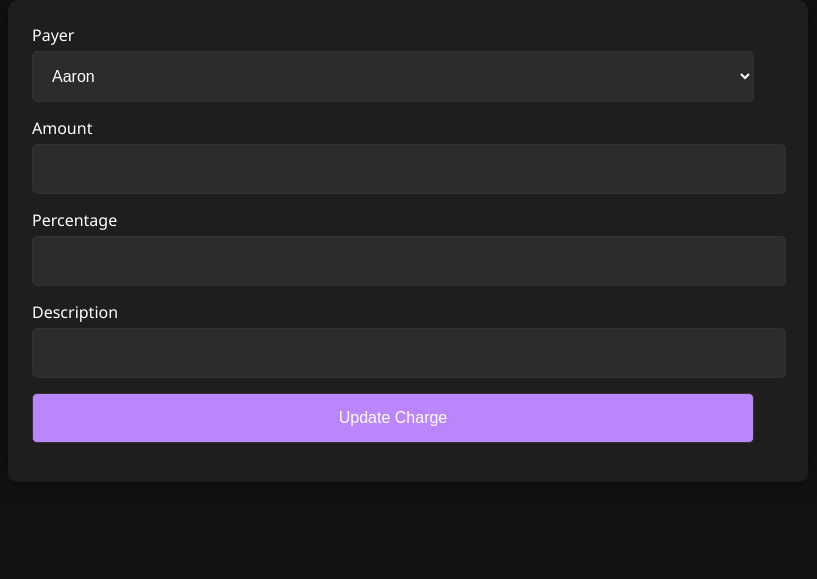
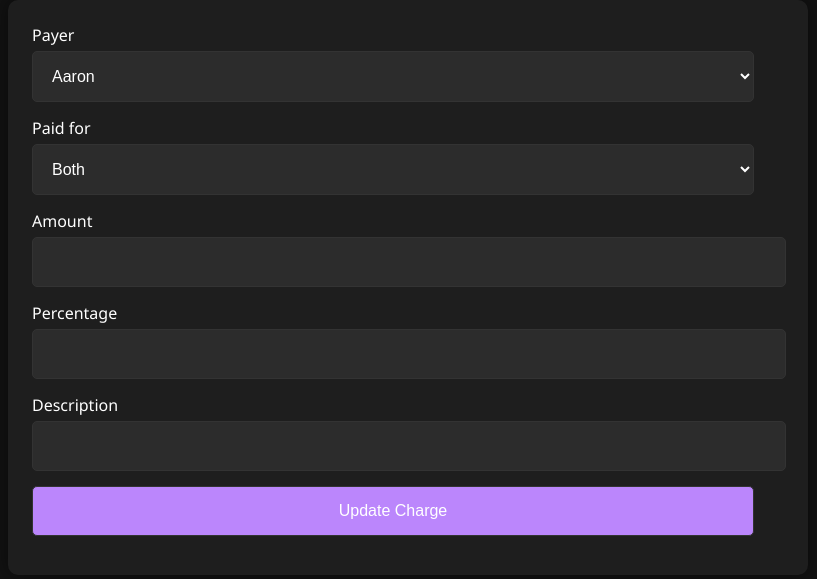
Before and after one commit to aaronperkel/cash-tracker, a PHP site: page /edit_charge.php?id=1 in a window 1280 px wide. Shown: the part 120-699 px from the top of the page, without its empty margins (232-1049 px from the left). Run offline with PHP 8.4, Linux system fonts and the light colour scheme; data that the repository does not hold is empty; a stand-in replaces the project's code that opens the database connection.

Commit message:
I'm going to add 'Paid for' functionality to the expense tracker.
I'll start by adding a 'paid_for' column to the database.
Then I'll update the charge form to include a 'Paid for' dropdown.
After that, I'll update the balance calculation to handle the new field.
Finally, I'll update the cash flow page and email script to reflect the new calculation.

```diff
--- a/public/add_charge.php
+++ b/public/add_charge.php
@@ -3,14 +3,15 @@ require_once '../config.php';
 
 if ($_SERVER["REQUEST_METHOD"] == "POST") {
     $payer = $_POST['payer'];
+    $paid_for = $_POST['paid_for'];
     $amount = $_POST['amount'];
     $description = $_POST['description'];
     $percentage = $_POST['percentage'];
 
-    $sql = "INSERT INTO charges (payer, amount, description, percentage) VALUES (?, ?, ?, ?)";
+    $sql = "INSERT INTO charges (payer, paid_for, amount, description, percentage) VALUES (?, ?, ?, ?, ?)";
 
     if ($stmt = mysqli_prepare($link, $sql)) {
-        mysqli_stmt_bind_param($stmt, "sdsd", $payer, $amount, $description, $percentage);
+        mysqli_stmt_bind_param($stmt, "ssdsd", $payer, $paid_for, $amount, $description, $percentage);
 
         if (mysqli_stmt_execute($stmt)) {
             header("location: index.php");
--- a/public/edit_charge.php
+++ b/public/edit_charge.php
@@ -5,14 +5,15 @@ $id = $_GET['id'];
 
 if ($_SERVER["REQUEST_METHOD"] == "POST") {
     $payer = $_POST['payer'];
+    $paid_for = $_POST['paid_for'];
     $amount = $_POST['amount'];
     $description = $_POST['description'];
     $percentage = $_POST['percentage'];
 
-    $sql = "UPDATE charges SET payer = ?, amount = ?, description = ?, percentage = ? WHERE id = ?";
+    $sql = "UPDATE charges SET payer = ?, paid_for = ?, amount = ?, description = ?, percentage = ? WHERE id = ?";
 
     if ($stmt = mysqli_prepare($link, $sql)) {
-        mysqli_stmt_bind_param($stmt, "sdsdi", $payer, $amount, $description, $percentage, $id);
+        mysqli_stmt_bind_param($stmt, "ssdsdi", $payer, $paid_for, $amount, $description, $percentage, $id);
 
         if (mysqli_stmt_execute($stmt)) {
             header("location: admin.php");
@@ -57,6 +58,12 @@ mysqli_close($link);
                         <option value="Aaron" <?php echo $charge['payer'] == 'Aaron' ? 'selected' : ''; ?>>Aaron</option>
                         <option value="Riley" <?php echo $charge['payer'] == 'Riley' ? 'selected' : ''; ?>>Riley</option>
                     </select>
+                    <label for="paid_for">Paid for</label>
+                    <select name="paid_for" required>
+                        <option value="Both" <?php echo $charge['paid_for'] == 'Both' ? 'selected' : ''; ?>>Both</option>
+                        <option value="Aaron" <?php echo $charge['paid_for'] == 'Aaron' ? 'selected' : ''; ?>>Aaron</option>
+                        <option value="Riley" <?php echo $charge['paid_for'] == 'Riley' ? 'selected' : ''; ?>>Riley</option>
+                    </select>
                     <label for="amount">Amount</label>
                     <input type="number" name="amount" step="0.01" value="<?php echo $charge['amount']; ?>" required>
                     <label for="percentage">Percentage</label>
--- a/setup.sql
+++ b/setup.sql
@@ -1,6 +1,7 @@
 CREATE TABLE charges (
     id INT AUTO_INCREMENT PRIMARY KEY,
     payer VARCHAR(255) NOT NULL,
+    paid_for VARCHAR(255) NOT NULL,
     amount DECIMAL(10, 2) NOT NULL,
     description VARCHAR(255) NOT NULL,
     percentage DECIMAL(5, 2) NOT NULL DEFAULT 50.00,
```
Also changed, not shown: public/cash_flow.php (+17 -3 lines), public/index.php (+22 -9 lines), 1 other file.
